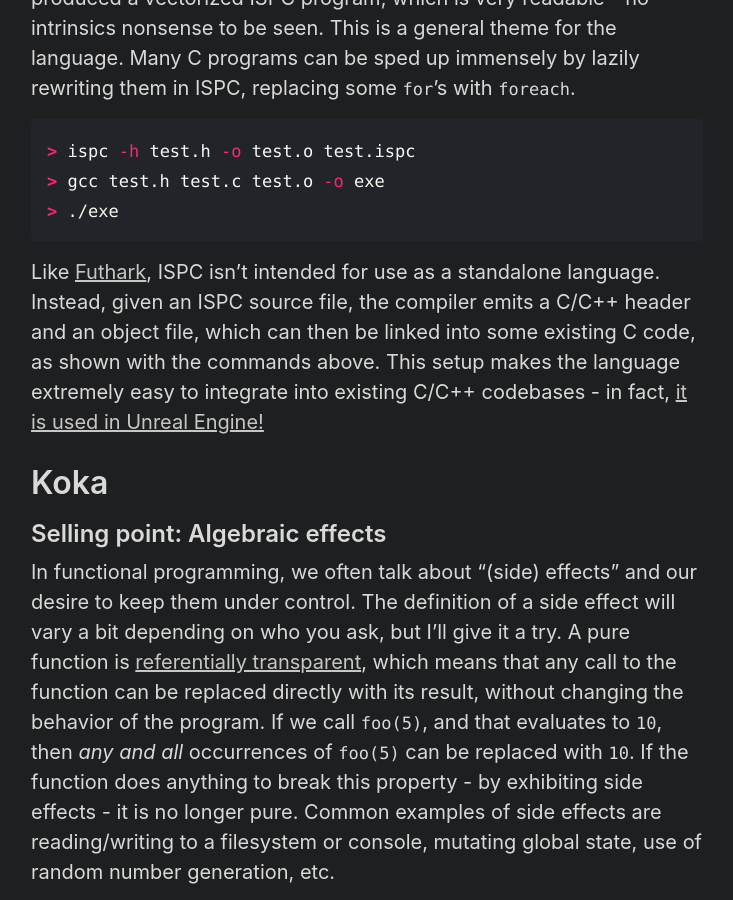
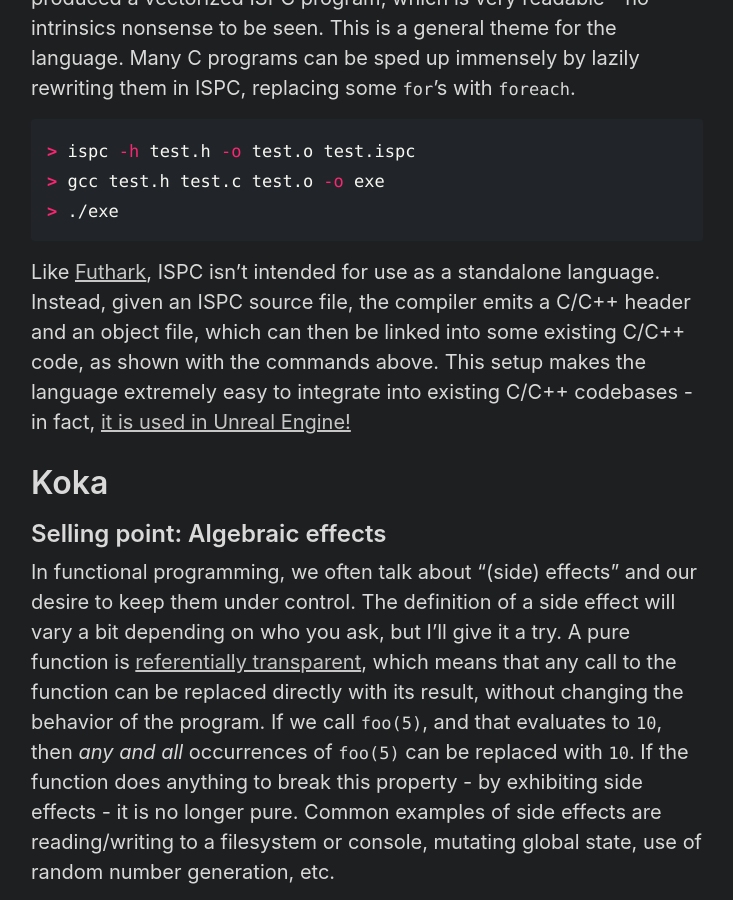
Before and after one commit to pema99/pema99.github.io, a Jekyll site: the page built from _posts/2022-07-29-interestinglangs.md, in a window 1280 px wide and 900 px high, scrolled down 7221 px. Shown: the whole window, without its empty margins (273-1006 px from the left). Built offline with Jekyll 4.4.1, drawn with Linux system fonts in a browser that asks for light colours.

````diff
--- a/_posts/2022-07-29-interestinglangs.md
+++ b/_posts/2022-07-29-interestinglangs.md
@@ -129,7 +129,7 @@ With relatively few changes to the original C program, we have produced a vector
 > ./exe
 ```
 
-Like [Futhark](#futhark), ISPC isn't intended for use as a standalone language. Instead, given an ISPC source file, the compiler emits a C/C++ header and an object file, which can then be linked into some existing C code, as shown with the commands above. This setup makes the language extremely easy to integrate into existing C/C++ codebases - in fact, [it is used in Unreal Engine!](https://gdcvault.com/play/1026686/Intel-ISPC-in-Unreal-Engine)
+Like [Futhark](#futhark), ISPC isn't intended for use as a standalone language. Instead, given an ISPC source file, the compiler emits a C/C++ header and an object file, which can then be linked into some existing C/C++ code, as shown with the commands above. This setup makes the language extremely easy to integrate into existing C/C++ codebases - in fact, [it is used in Unreal Engine!](https://gdcvault.com/play/1026686/Intel-ISPC-in-Unreal-Engine)
 
 # Koka
 ## Selling point: Algebraic effects
````
